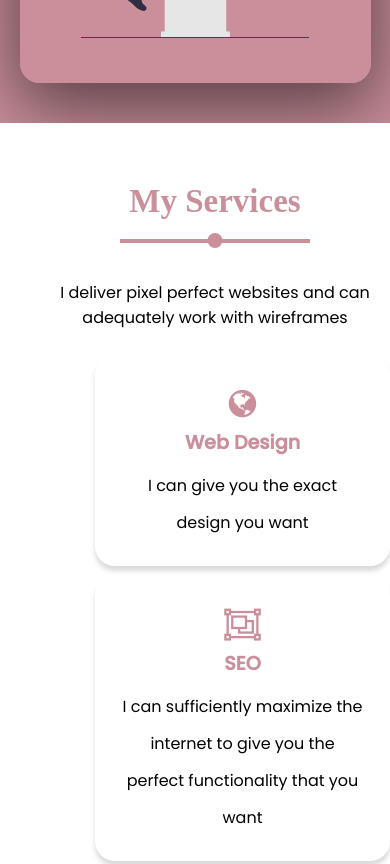
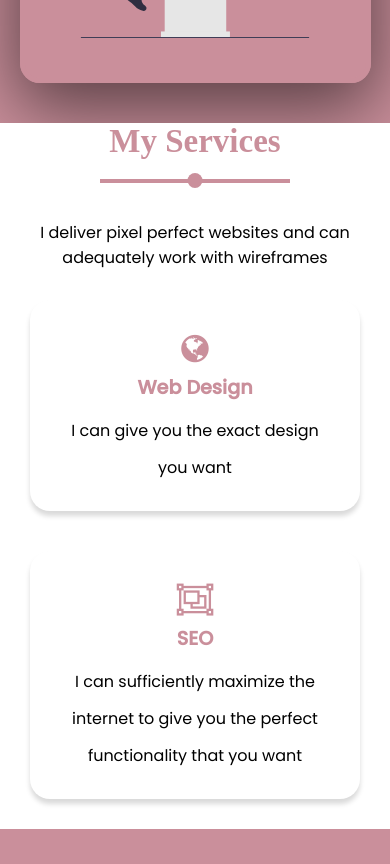
Before and after one commit to Rike12/My--Portfolio, a plain HTML site: page index.html in a window 390 px wide. Shown: the part 2920-3784 px from the top of the page. Drawn offline with nearby package versions, Linux system fonts and the light colour scheme; a web font is replaced by a local one.

Commit message:
Updated CSS to make content center-aligned on small screens

```diff
--- a/src/style.css
+++ b/src/style.css
@@ -243,7 +243,7 @@ ul {
 }
 /* ABOUT SECTION */
 #about,
-#service,
+
 #contact {
   background-color: white;
   color: black;
@@ -251,6 +251,17 @@ ul {
   padding-left: 40px;
 }
 
+#service{
+  background-color: white;
+  color: black;
+  max-width: 100%;
+  padding: 0 10px;
+}
+#service .section-body {
+  display: flex;
+  flex-direction: column;
+  align-items: center;
+}
 #about h1,
 
 .service-title h1,
@@ -390,13 +401,13 @@ ul {
   justify-content: center;
   flex-wrap: wrap;
   flex-direction: row;
-  margin-top:20px;
-  margin-left: 55px;
+  margin:20px;
+  gap: 20px;
 }
 .content .card {
   background: #fff;
   max-width: 340px;
-  margin: 15px;
+  margin: 0;
   padding: 25px;
   justify-content: center;
   align-items: center;
@@ -659,7 +670,10 @@ button:hover {
     font-size: 40px;
     line-height: 50px;
   }
-
+  #service .card {
+    width: 90%;
+    margin: 10px auto;
+  }
   .intro-img {
     width: 80%;
   }
@@ -735,7 +749,9 @@ button:hover {
     font-size: 30px;
     line-height: 40px;
   }
-
+  #service .card {
+    width: 100%;
+  }
   .intro-img {
     width: 90%;
   }
```
